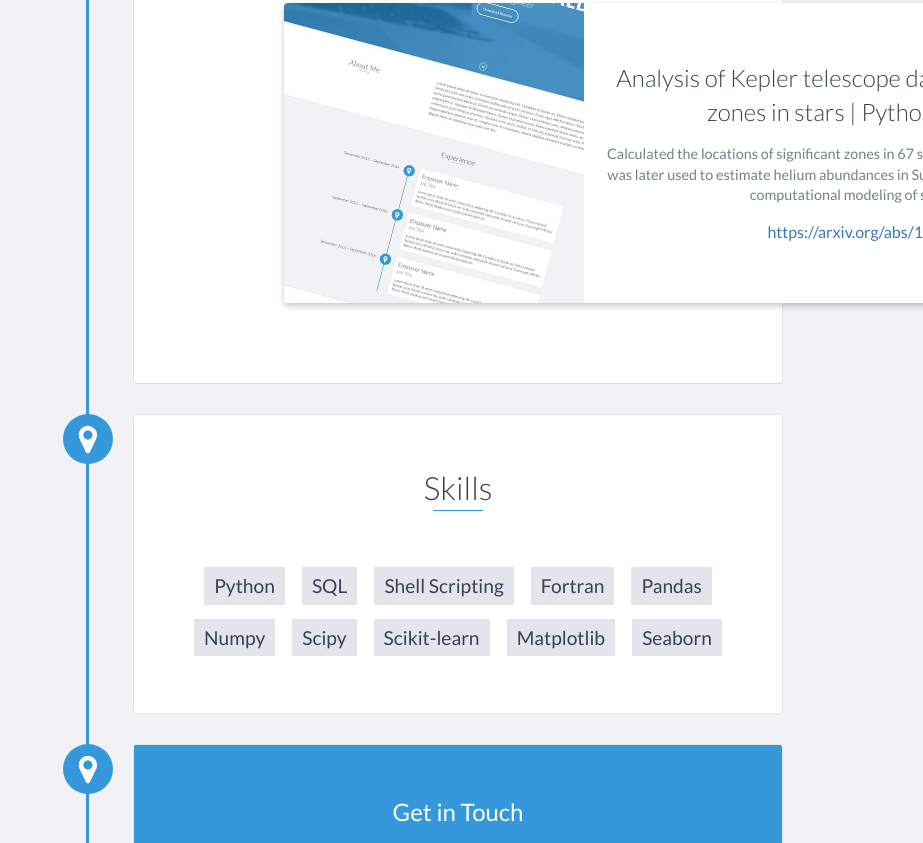
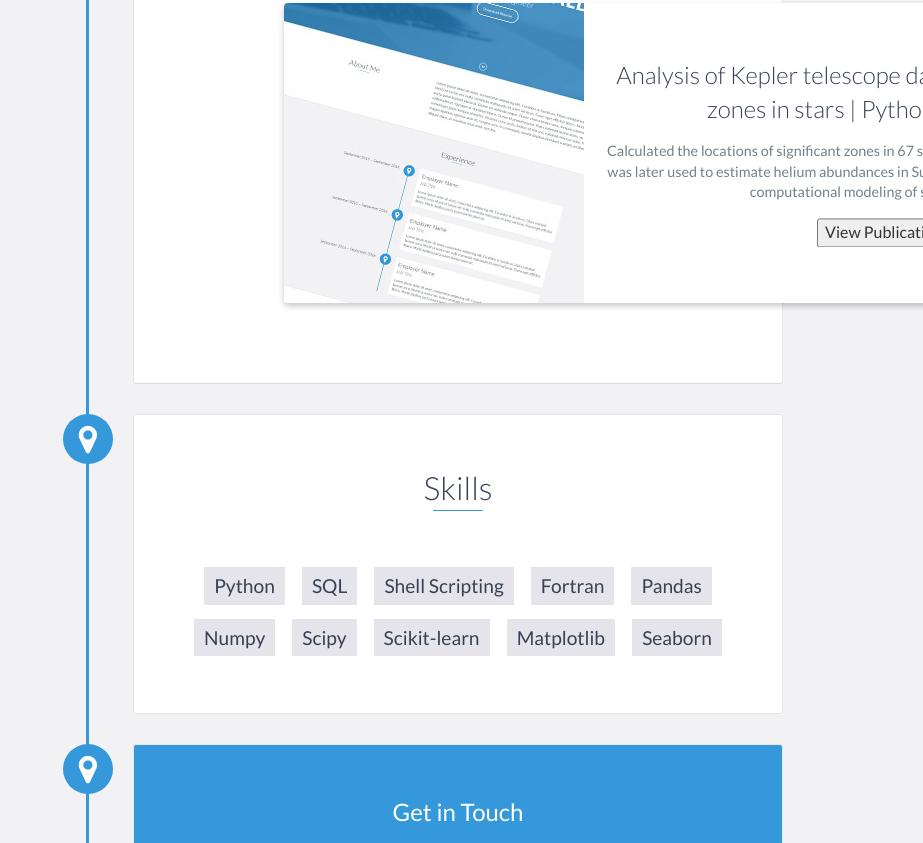
Before and after one commit to keyuriraodeo/Machine-Leaning-Projects, a website: page index.html in a window 1280 px wide. Shown: the part 2897-3740 px from the top of the page, without its empty margins (357-1280 px from the left). Drawn offline with nearby package versions, Linux system fonts and the light colour scheme.

Commit message:
Update index.html

```diff
--- a/index.html
+++ b/index.html
@@ -172,7 +172,9 @@ precisely in the era of upcoming space missions
                             Calculated the locations of significant zones in 67 stars using Monte Carlo method, which was later used to estimate
 helium abundances in Sun-like stars (mentioned above) and do computational modeling of solar-type stars
                         </p>
-                        <a href="#">https://arxiv.org/abs/1701.08987</a>
+                        <form action="https://arxiv.org/abs/1701.08987 )">
+    				<input type="submit" value="View Publication" />
+			</form>
                     </div>
                     <!-- End .project-info -->
                 </div>
```
